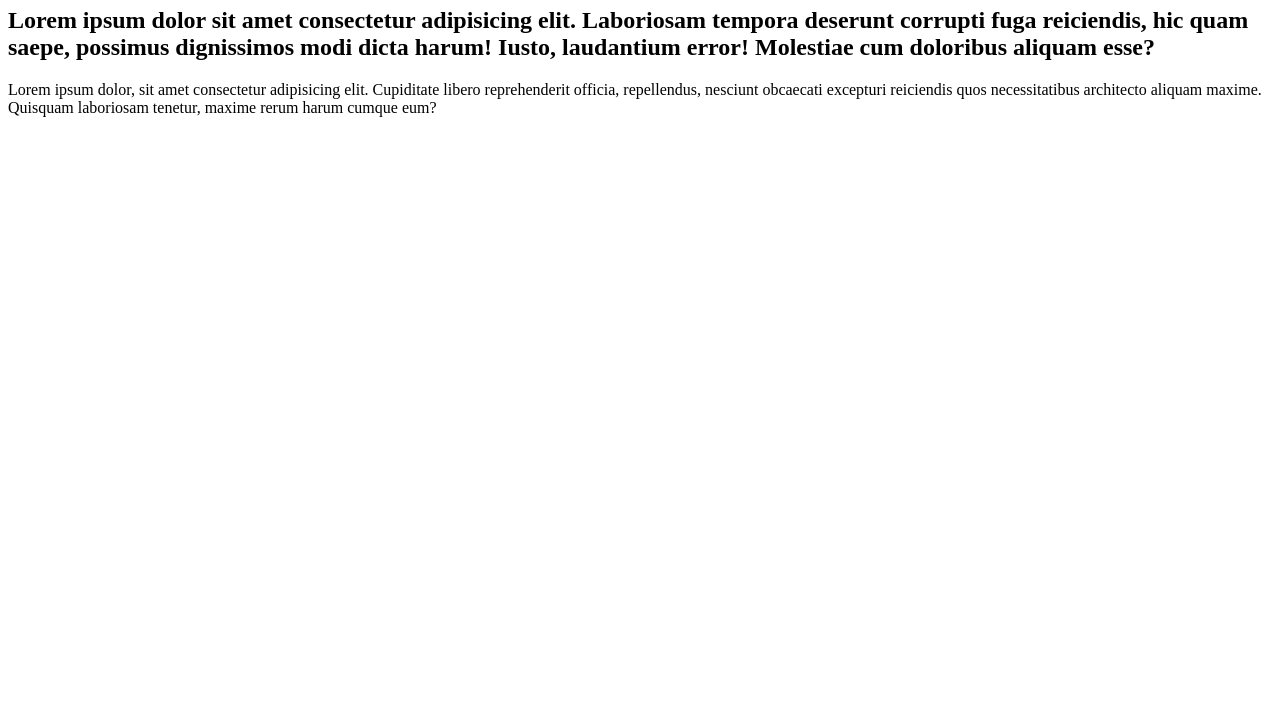
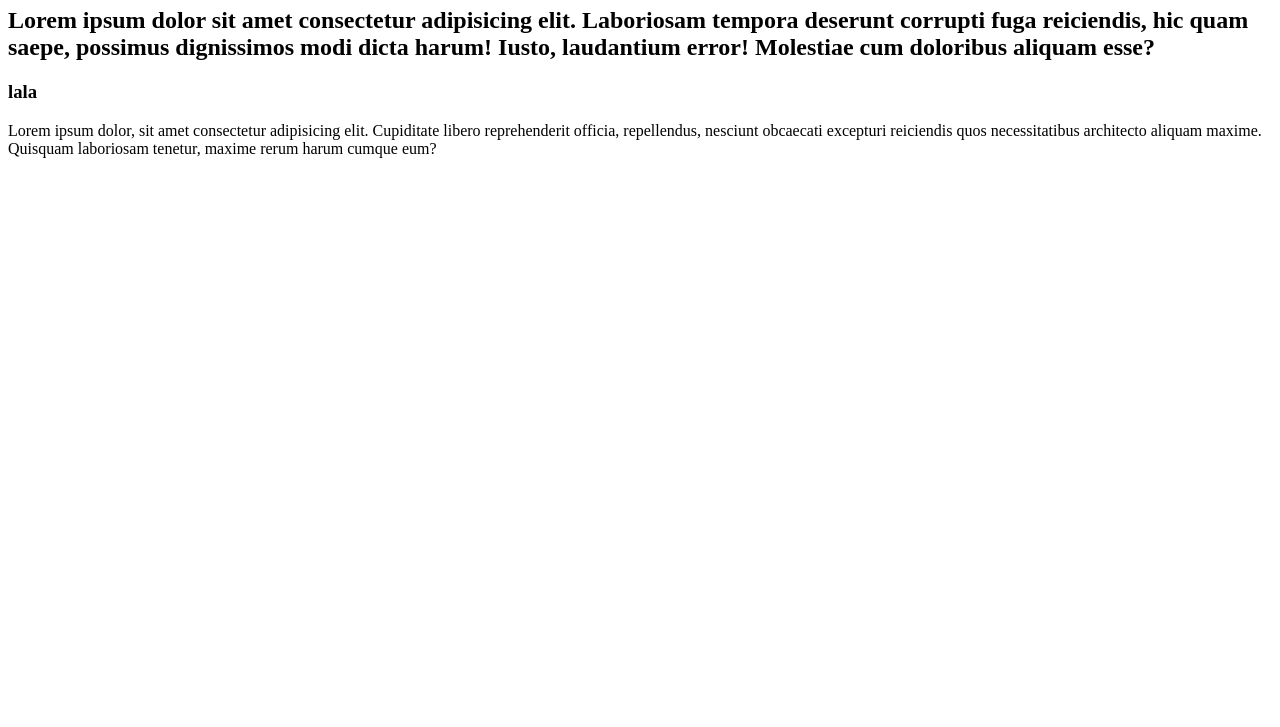
Before and after one commit to Marknop/Site-web, a plain HTML site: page index.html in a window 1280 px wide. Shown: the part 73-800 px from the top of the page. Drawn offline with Linux system fonts and the light colour scheme.

Commit message:
Ajout h3

```diff
--- a/index.html
+++ b/index.html
@@ -8,7 +8,7 @@
 <body>
     <h1>Mon nouveau site web</h1>
     <h2>Lorem ipsum dolor sit amet consectetur adipisicing elit. Laboriosam tempora deserunt corrupti fuga reiciendis, hic quam saepe, possimus dignissimos modi dicta harum! Iusto, laudantium error! Molestiae cum doloribus aliquam esse?</h2>
-
+    <h3>lala</h3>
     <p>Lorem ipsum dolor, sit amet consectetur adipisicing elit. Cupiditate libero reprehenderit officia, repellendus, nesciunt obcaecati excepturi reiciendis quos necessitatibus architecto aliquam maxime. Quisquam laboriosam tenetur, maxime rerum harum cumque eum?</p>
 </body>
 </html>
```
